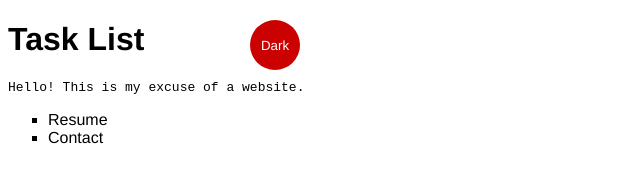
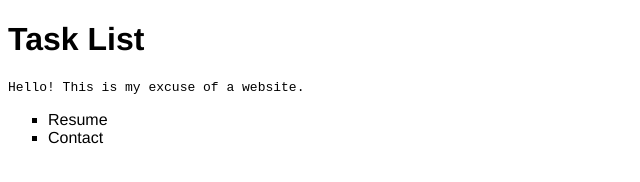
Before and after one commit to AnthonyMercurio/bingus, a plain HTML site: page index.html in a window 1280 px wide. Shown: the whole page, without its empty margins (0-640 px from the left). Drawn offline with Linux system fonts and the light colour scheme.

Commit message:
Update index.html
no

```diff
--- a/index.html
+++ b/index.html
@@ -15,7 +15,6 @@
       <li class="list">Contact</li>
     </ul>
     <div>
-      <button class="btn">Dark</button>
     </div>
     <script src="app.js"></script>
     <noscript>You need to enable JavaScript to view the full site.</noscript>
```
